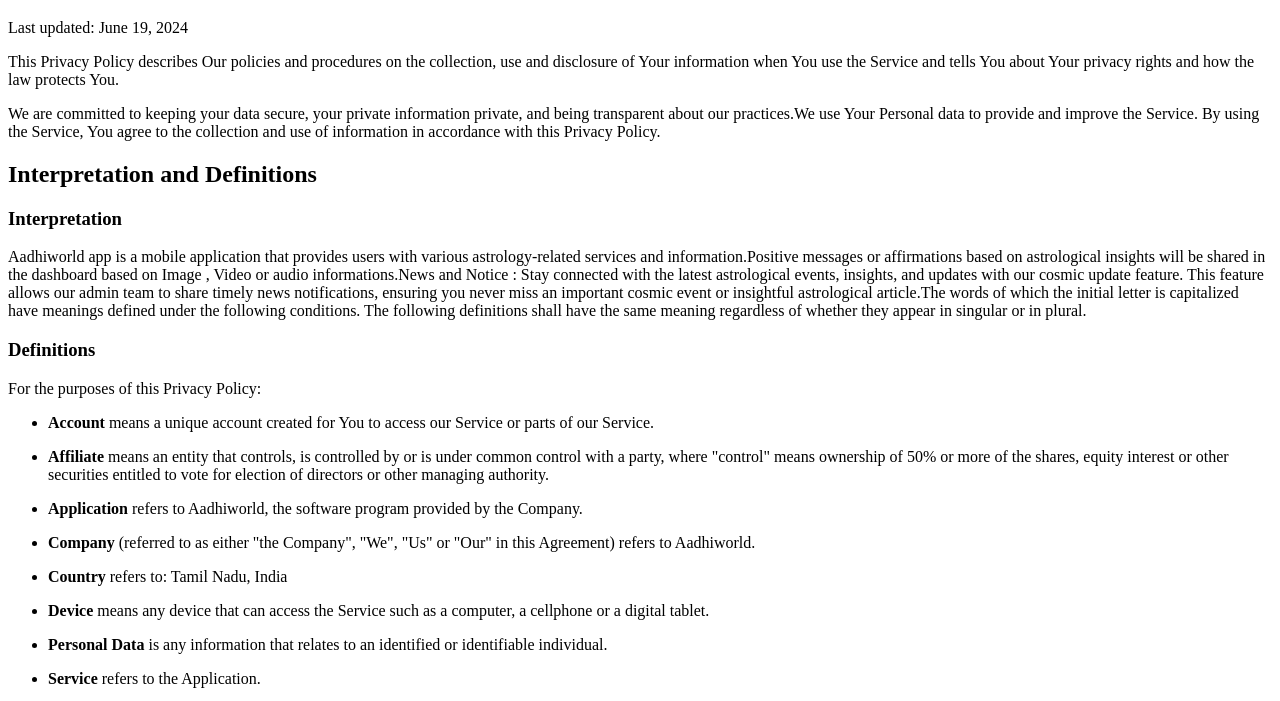
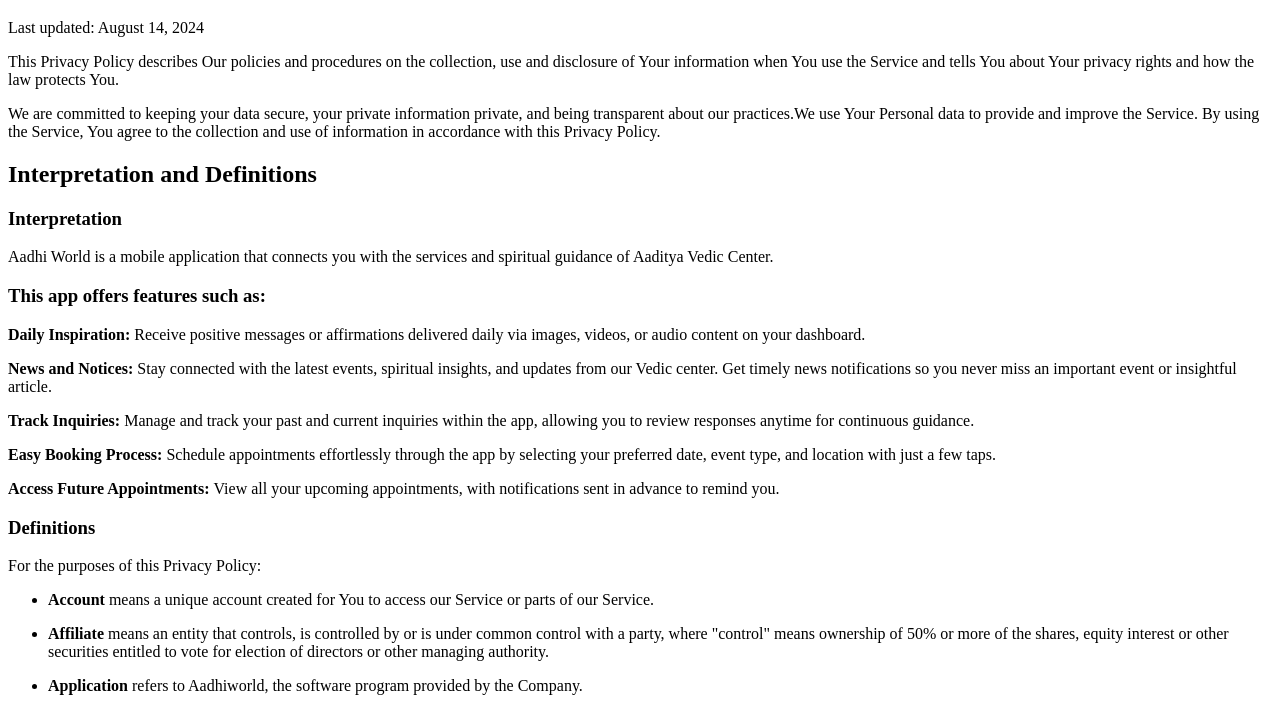
Before and after one commit to Muhammed-Arshad-n/aadhiworld_privacy_policy, a plain HTML site: page index.html in a window 1280 px wide. Shown: the part 61-762 px from the top of the page. Drawn offline with Linux system fonts and the light colour scheme.

Commit message:
chnaged the privacy

```diff
--- a/index.html
+++ b/index.html
@@ -7,12 +7,18 @@
 </head>
 <body>
 <h1>Privacy Policy</h1>
-<p>Last updated: June 19, 2024</p>
+<p>Last updated: August 14, 2024</p>
 <p>This Privacy Policy describes Our policies and procedures on the collection, use and disclosure of Your information when You use the Service and tells You about Your privacy rights and how the law protects You.</p>
 <p>We are committed to keeping your data secure, your private information private, and being transparent about our practices.We use Your Personal data to provide and improve the Service. By using the Service, You agree to the collection and use of information in accordance with this Privacy Policy.</p>
 <h2>Interpretation and Definitions</h2>
 <h3>Interpretation</h3>
-<p>Aadhiworld app is a mobile application that provides users with various astrology-related services and information.Positive messages or affirmations based on astrological insights will be shared in the dashboard based on Image , Video or audio informations.News and Notice : Stay connected with the latest astrological events, insights, and updates with our cosmic update feature. This feature allows our admin team to share timely news notifications, ensuring you never miss an important cosmic event or insightful astrological article.The words of which the initial letter is capitalized have meanings defined under the following conditions. The following definitions shall have the same meaning regardless of whether they appear in singular or in plural.</p>
+<p>Aadhi World is a mobile application that connects you with the services and spiritual guidance of Aaditya Vedic Center.</p>
+<h3>This app offers features such as:</h3>
+<p><strong>Daily Inspiration:</strong>  Receive positive messages or affirmations delivered daily via images, videos, or audio content on your dashboard.</p>
+<p><strong>News and Notices:</strong>  Stay connected with the latest events, spiritual insights, and updates from our Vedic center. Get timely news notifications so you never miss an important event or insightful article.</p>
+<p><strong>Track Inquiries: </strong>   Manage and track your past and current inquiries within the app, allowing you to review responses anytime for continuous guidance.</p>
+<p><strong>Easy Booking Process:</strong> Schedule appointments effortlessly through the app by selecting your preferred date, event type, and location with just a few taps.</p>
+<p><strong>Access Future Appointments: </strong> View all your upcoming appointments, with notifications sent in advance to remind you.</p>
 <h3>Definitions</h3>
 <p>For the purposes of this Privacy Policy:</p>
 <ul>
```
